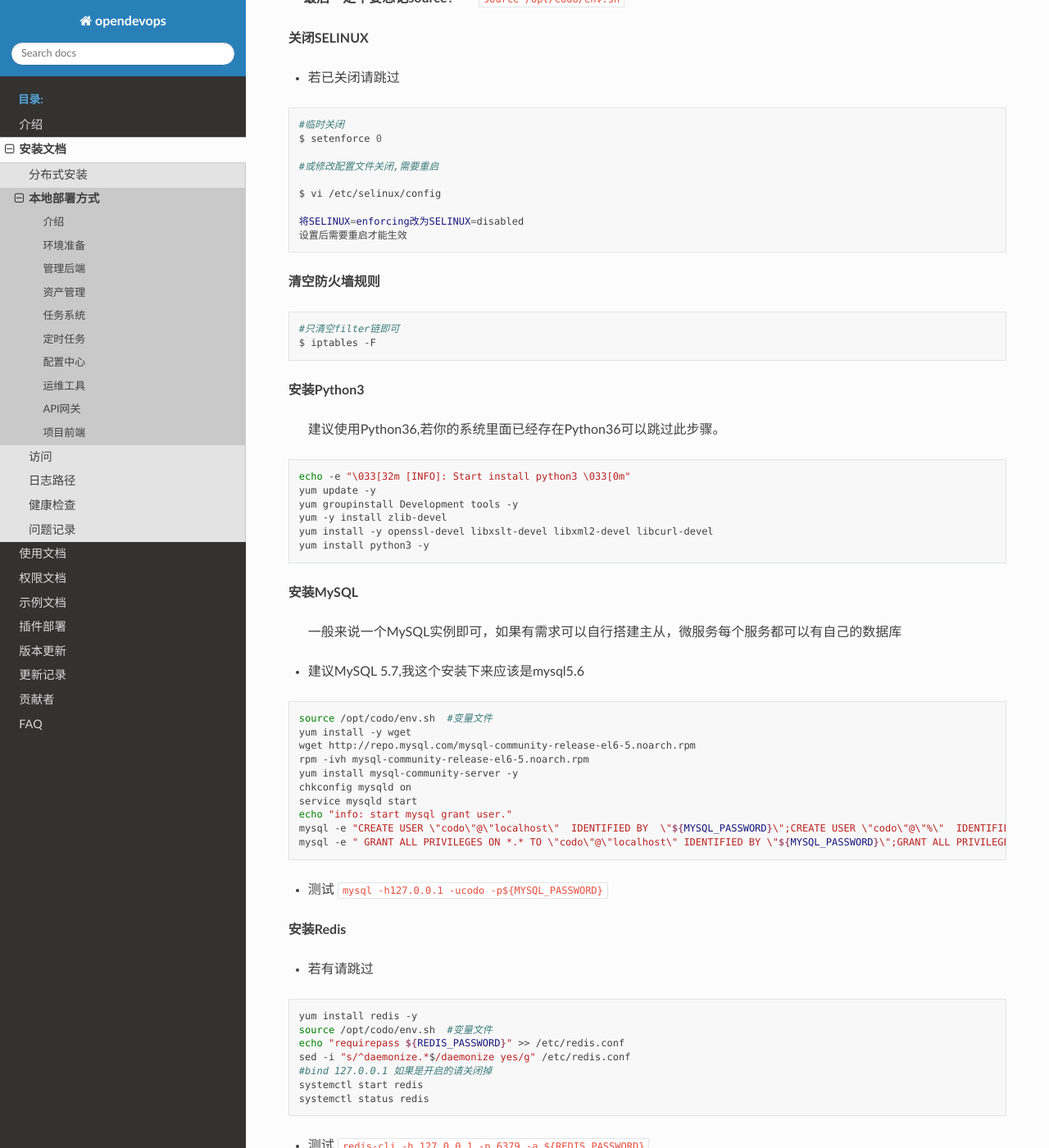
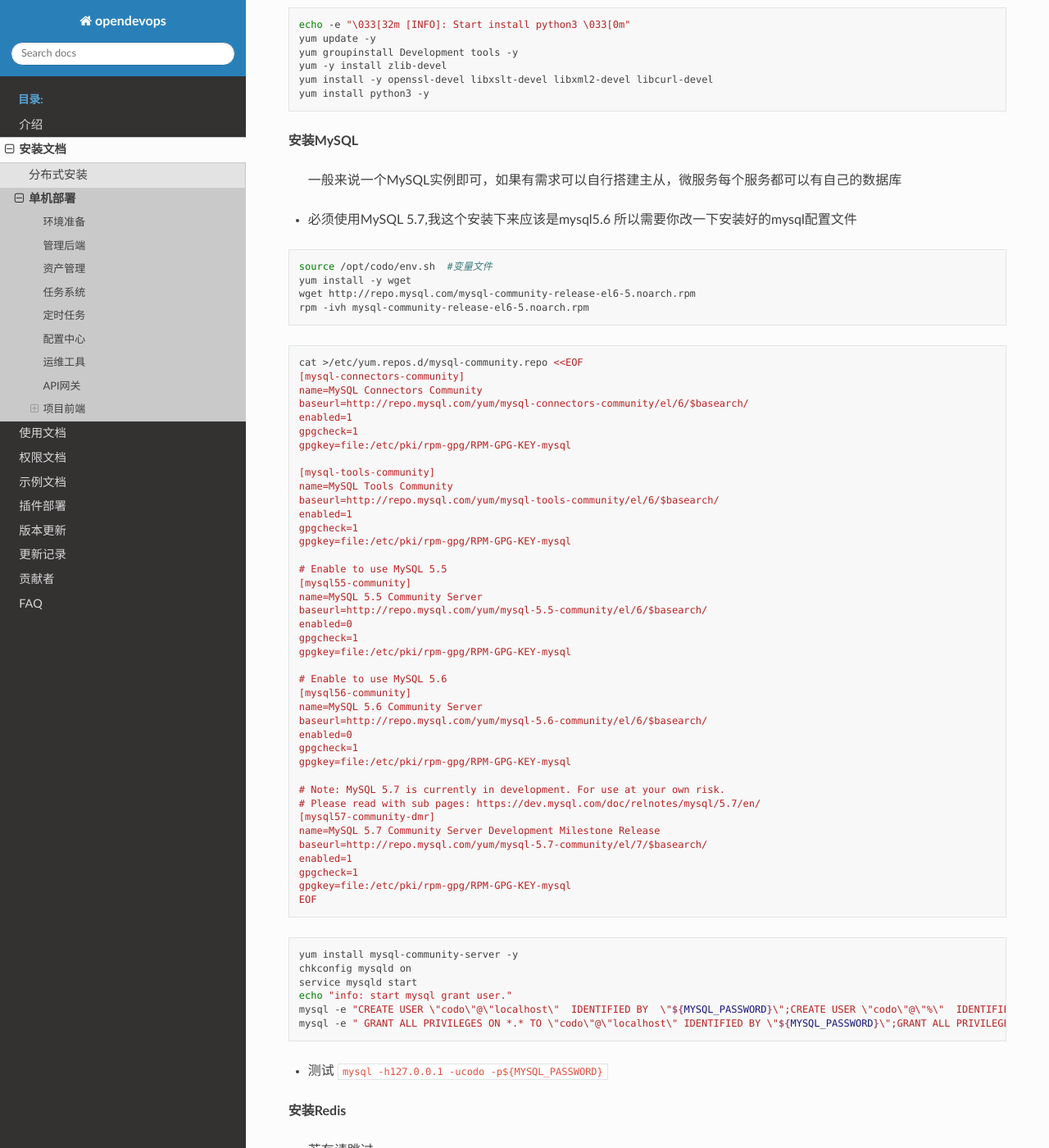
Before and after one commit to opendevops-cn/opendevops, a Sphinx documentation site: the page built from readthedocs/source/local_install.md, in a window 1280 px wide and 1400 px high, scrolled down 2655 px. Shown: the whole window at 82% size. Built offline with Sphinx 7.4.7 and the Read the Docs theme 2.0.0, drawn with Linux system fonts in a browser that asks for light colours; pages that are not in the unit, such as notebooks, are missing from menus; some of the changed text lies outside the part shown.

Commit message:
[Update]优化文档

````diff
--- a/readthedocs/source/local_install.md
+++ b/readthedocs/source/local_install.md
@@ -1,25 +1,13 @@
-### 本地部署方式
-
-#### 介绍
-
-> CODO是一款为用户提供企业多混合云、自动化运维、完全开源的云管理平台。
->
-> CODO前端基于Vue iview开发、为用户提供友好的操作界面，增强用户体验。
->
-> CODO后端基于Python Tornado开发，其优势为轻量、简洁清晰、异步非阻塞。
-
-- Apigateway代理前端文件
-- ApigateWay依赖DNS服务，需要安装Dnsmasq
-- 微服务部署完成后，需在Apigateway进行注册
-- 一台MySQL Master示例，不同的微服务使用单独的库
-
-![architecture](http://docs.opendevops.cn/zh/latest/_images/architecture.png)
-
-
-
-#### 环境准备
-
-> 本地部署方式,采用pm2进行守护
+# 单机部署
+
+::: tip
+完全抽象出来的本地部署方式，不理解Docker的同学可以使用本文的进行参考，线上我建议你分布式部署，分布式部署是Docker、Docker、Docker！！！
+:::
+
+## 环境准备
+
+> 本地部署方式,采用pm2进行守护，这是针对一些不想玩Docker的同学准备的，如果你想容器你就分布式部署aaaaa!!!!!
+> 另外这里没写域名管理是怎么部署的， 如果需要参考分部署部署！！！！
 
 **建议配置**
 
@@ -44,7 +32,7 @@
 - 如果你的系统是新的，我们建议你先优化下系统，同样我们也提供了[优化系统脚本](https://github.com/opendevops-cn/opendevops/tree/master/scripts/system_init_v1.sh)
 - 以下基础环境中，若你的系统中已经存在可跳过，直接配置，建议使用我们推荐的版本
 
-`Tips: 内部域名不要修改，不要修改，不要修改，都是内部通信...`
+`Tips: 内部域名不要修改，不要修改，不要修改，都是内部通信！！！！！！！！！ 不会真的有人不听劝？？？？ ？？？？`
 
 **环境变量**
 >创建项目目录
@@ -160,13 +148,63 @@
 
 > 一般来说一个MySQL实例即可，如果有需求可以自行搭建主从，微服务每个服务都可以有自己的数据库
 
-- 建议MySQL 5.7,我这个安装下来应该是mysql5.6
+- 必须使用MySQL 5.7,我这个安装下来应该是mysql5.6
+所以需要你改一下安装好的mysql配置文件
+
 
 ```shell
 source /opt/codo/env.sh  #变量文件
 yum install -y wget
 wget http://repo.mysql.com/mysql-community-release-el6-5.noarch.rpm
 rpm -ivh mysql-community-release-el6-5.noarch.rpm
+```
+
+
+```shell
+cat >/etc/yum.repos.d/mysql-community.repo <<EOF
+[mysql-connectors-community]
+name=MySQL Connectors Community
+baseurl=http://repo.mysql.com/yum/mysql-connectors-community/el/6/$basearch/
+enabled=1
+gpgcheck=1
+gpgkey=file:/etc/pki/rpm-gpg/RPM-GPG-KEY-mysql
+
+[mysql-tools-community]
+name=MySQL Tools Community
+baseurl=http://repo.mysql.com/yum/mysql-tools-community/el/6/$basearch/
+enabled=1
+gpgcheck=1
+gpgkey=file:/etc/pki/rpm-gpg/RPM-GPG-KEY-mysql
+
+# Enable to use MySQL 5.5
+[mysql55-community]
+name=MySQL 5.5 Community Server
+baseurl=http://repo.mysql.com/yum/mysql-5.5-community/el/6/$basearch/
+enabled=0
+gpgcheck=1
+gpgkey=file:/etc/pki/rpm-gpg/RPM-GPG-KEY-mysql
+
+# Enable to use MySQL 5.6
+[mysql56-community]
+name=MySQL 5.6 Community Server
+baseurl=http://repo.mysql.com/yum/mysql-5.6-community/el/6/$basearch/
+enabled=0
+gpgcheck=1
+gpgkey=file:/etc/pki/rpm-gpg/RPM-GPG-KEY-mysql
+
+# Note: MySQL 5.7 is currently in development. For use at your own risk.
+# Please read with sub pages: https://dev.mysql.com/doc/relnotes/mysql/5.7/en/
+[mysql57-community-dmr]
+name=MySQL 5.7 Community Server Development Milestone Release
+baseurl=http://repo.mysql.com/yum/mysql-5.7-community/el/7/$basearch/
+enabled=1
+gpgcheck=1
+gpgkey=file:/etc/pki/rpm-gpg/RPM-GPG-KEY-mysql
+EOF
+
+```
+
+```shell
 yum install mysql-community-server -y
 chkconfig mysqld on
 service mysqld start
@@ -317,7 +355,7 @@
 
 
 
-#### 管理后端
+## 管理后端
 
 `codo-admin`是基于tornado框架 restful风格的API 实现后台管理,[codo详细参考](https://github.com/opendevops-cn/codo-admin),搭配使用`codo`前端(iView+ vue)组成的一套后台用户 权限以及系统管理的解决方案（提供登录，注册 密码修改 鉴权 用户管理 角色管理 权限管理 前端组件管理 前端路由管理 通知服务API 系统基础信息接口）
 
@@ -487,7 +525,7 @@
 
 
 
-#### 资产管理
+## 资产管理
 
 **获取代码**
 
@@ -660,7 +698,7 @@
 
 
 
-#### 任务系统
+## 任务系统
 CODO任务系统，负责整个系统中任务调度，此功能是必须要安装的
 
 **获取代码**
@@ -905,7 +943,7 @@
 
 
 
-#### 定时任务
+## 定时任务
 CODO项目定时任务模块，定时任务完全兼容crontab，支持到秒级
 
 **获取代码**
@@ -1011,8 +1049,7 @@
 
 
 
-
-#### 配置中心
+## 配置中心
 
 
 **获取代码**
@@ -1129,7 +1166,7 @@
 
 
 
-#### 运维工具
+## 运维工具
 
 
 **获取代码**
@@ -1254,8 +1291,7 @@
 
 **codo-tools部署完成**
 
-
-#### API网关
+## API网关
 API网关系统,是基于openresty + Lua开发的一套API网关系统
 
 **安装openresty**
@@ -1272,7 +1308,7 @@
 ```
 
 **目录结构**
-- 以下文件都是比较重要的
+- 以下文件都是比较重要的，这个文件是手动自己创建的！
 ```
 /usr/local/openresty/nginx/
 ├── conf
@@ -1679,11 +1715,14 @@
 
 ```
 
-#### 项目前端
+## 项目前端
 
 **生成最新的前端**
 ```shell
+if ! which wget &>/dev/null; then yum install -y wget >/dev/null 2>&1;fi
+if ! which git &>/dev/null; then yum install -y git >/dev/null 2>&1;fi
 [ ! -d /opt/codo/codo/ ] && mkdir -p /opt/codo/codo/ && cd /opt/codo/codo/
+git clone https://github.com/opendevops-cn/codo.git
 
 #build 最新的前端文件
 npm config set registry https://registry.npmjs.org/ \
@@ -1694,7 +1733,6 @@
 #网站目录
 mkdir -p /var/www/codo
 \cp -rp dist/* /var/www/codo/
-
 ```
 
 **配置代理**
````
Also changed, not shown: other parts of readthedocs/source/local_install.md (+1 -1 lines), docs/zh/guide/install/local/README.md.
